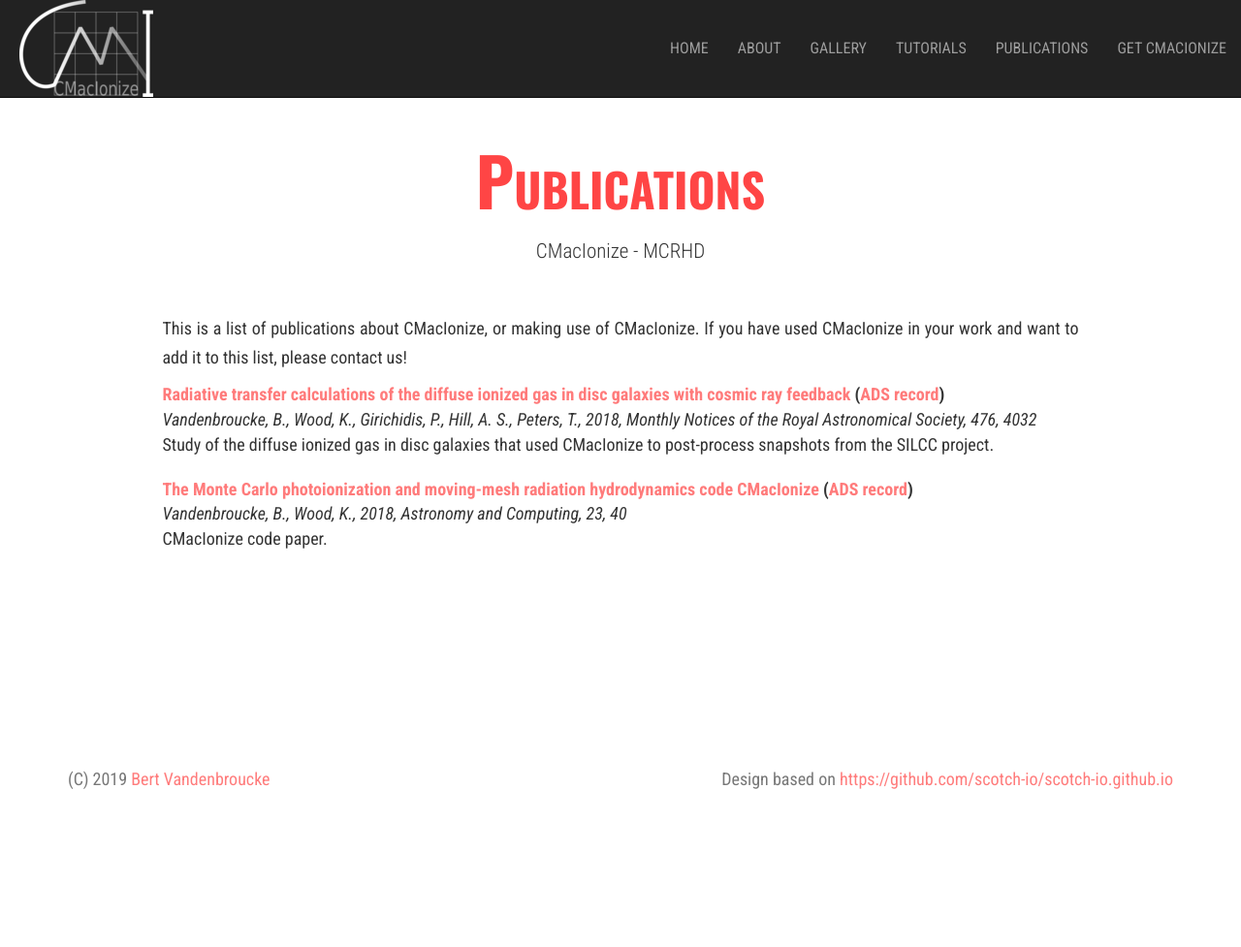
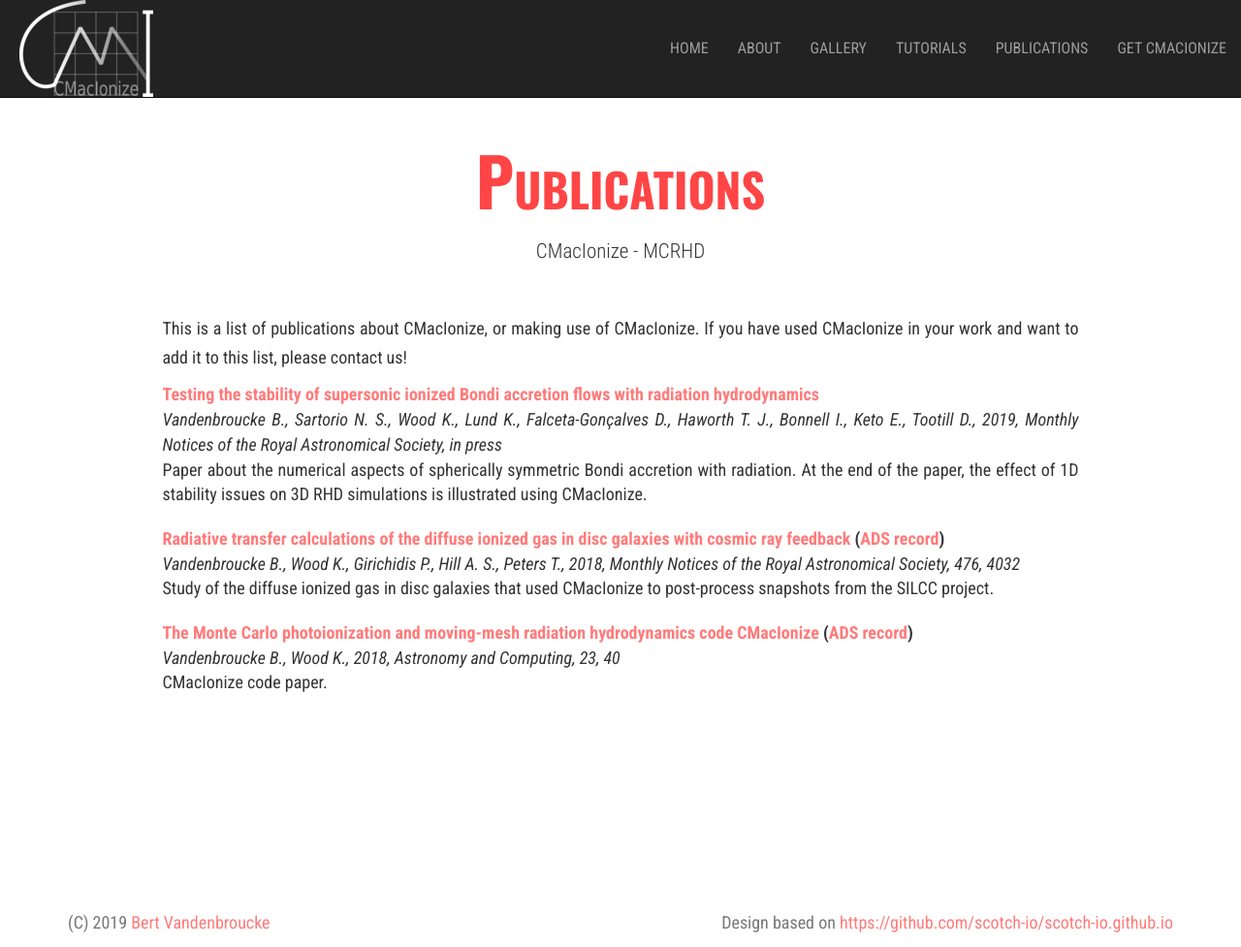
Before and after one commit to bwvdnbro/CMacIonize, a Jekyll site: the page built from _pages/publications.md, in a window 1280 px wide and 977 px high. Shown: the whole window at 97% size. Built offline with Jekyll 4.4.1, drawn with Linux system fonts in a browser that asks for light colours; nearby versions of some CDN libraries.

Commit message:
Added Bondi paper to publications.

```diff
--- a/_pages/publications.md
+++ b/_pages/publications.md
@@ -4,27 +4,58 @@
 permalink: /publications/
 
 publications:
+  - doi: 10.1093/mnras/stz357
+    inpress: true
+    ads: false
+    title: >-
+      Testing the stability of supersonic ionized Bondi accretion flows
+      with radiation hydrodynamics
+    authors:
+      - name: Vandenbroucke B.
+      - name: Sartorio N. S.
+      - name: Wood K.
+      - name: Lund K.
+      - name: Falceta-Gon&ccedil;alves D.
+      - name: Haworth T. J.
+      - name: Bonnell I.
+      - name: Keto E.
+      - name: Tootill D.
+    journal: Monthly Notices of the Royal Astronomical Society
+    volume: false
+    page: false
+    month: 2
+    year: 2019
+    description: >-
+      Paper about the numerical aspects of spherically symmetric Bondi
+      accretion with radiation. At the end of the paper, the effect of 1D
+      stability issues on 3D RHD simulations is illustrated using CMacIonize.
   - doi: 10.1093/mnras/sty554
     ads: 2018MNRAS.476.4032V
-    title: Radiative transfer calculations of the diffuse ionized gas in disc galaxies with cosmic ray feedback
+    title: >-
+      Radiative transfer calculations of the diffuse ionized gas in disc
+      galaxies with cosmic ray feedback
     authors:
-      - name: Vandenbroucke, B.
-      - name: Wood, K.
-      - name: Girichidis, P.
-      - name: Hill, A. S.
-      - name: Peters, T.
+      - name: Vandenbroucke B.
+      - name: Wood K.
+      - name: Girichidis P.
+      - name: Hill A. S.
+      - name: Peters T.
     journal: Monthly Notices of the Royal Astronomical Society
     volume: 476
     page: 4032
     month: 5
     year: 2018
-    description: Study of the diffuse ionized gas in disc galaxies that used CMacIonize to post-process snapshots from the SILCC project.
+    description: >-
+      Study of the diffuse ionized gas in disc galaxies that used
+      CMacIonize to post-process snapshots from the SILCC project.
   - doi: 10.1016/j.ascom.2018.02.005
     ads: 2018A%26C....23...40V
-    title: The Monte Carlo photoionization and moving-mesh radiation hydrodynamics code CMacIonize
+    title: >-
+      The Monte Carlo photoionization and moving-mesh radiation
+      hydrodynamics code CMacIonize
     authors:
-      - name: Vandenbroucke, B.
-      - name: Wood, K.
+      - name: Vandenbroucke B.
+      - name: Wood K.
     journal: Astronomy and Computing
     volume: 23
     page: 40
@@ -43,6 +74,6 @@
 {% for publication in sorted_pubs reversed %}
 {% if publication.doi %}[{{ publication.title }}](http://dx.doi.org/{{ publication.doi }}){% elsif publication.url %}[{{ publication.title }}]({{ publication.url }}){% else %}{{ publication.title }}{% endif %}{% if publication.ads %} ([ADS record](http://adsabs.harvard.edu/abs/{{ publication.ads }})){% endif %}
 : *{% for name in publication.authors %}{{ name.name }}, {% endfor %}{{ publication.year }},
-    {% if publication.journal %}{{ publication.journal }}, {{ publication.volume }}, {{ publication.page }}*  {% elsif publication.bookinfo %}{{ publication.bookinfo }}*  {% endif %}
+    {% if publication.journal %}{{ publication.journal }}, {% if publication.inpress %}in press{% else %}{{ publication.volume }}, {{ publication.page }}{% endif %}*  {% elsif publication.bookinfo %}{{ publication.bookinfo }}*  {% endif %}
     {{ publication.description }}
 {% endfor %}
```
